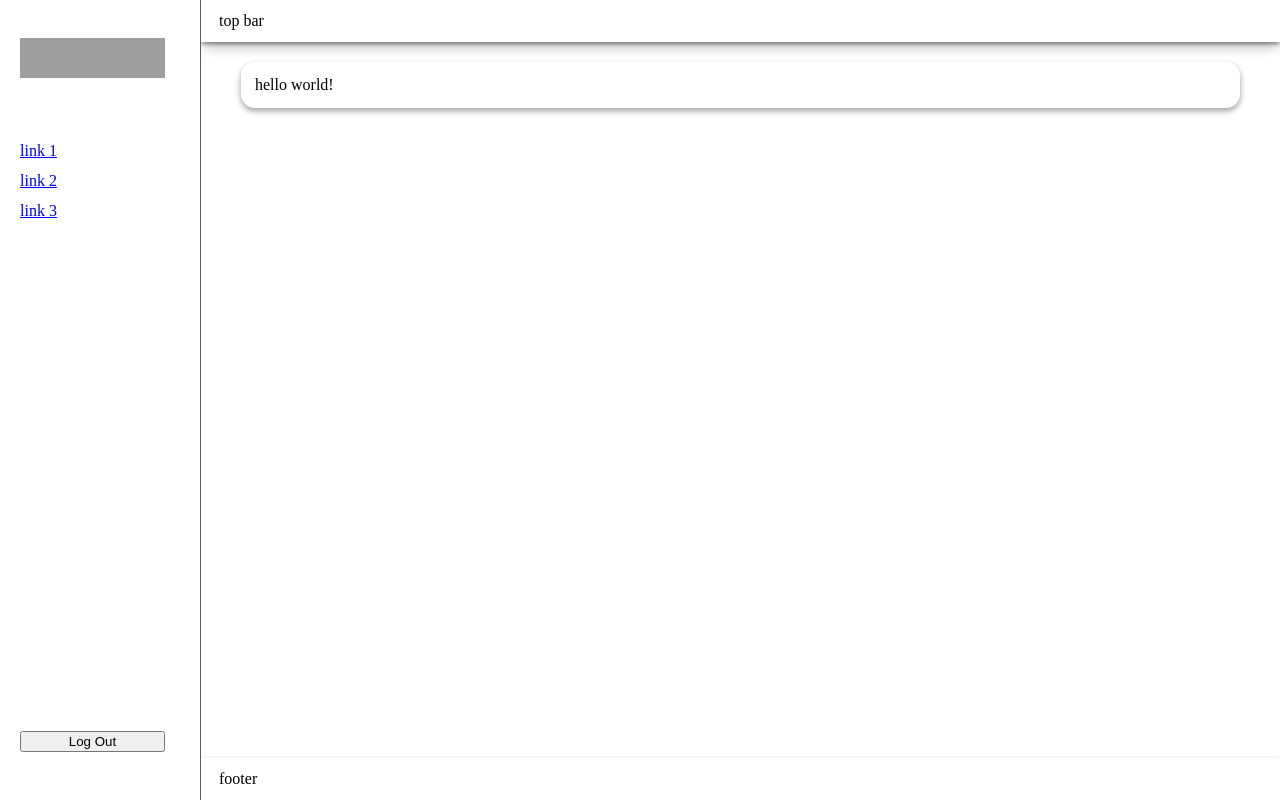
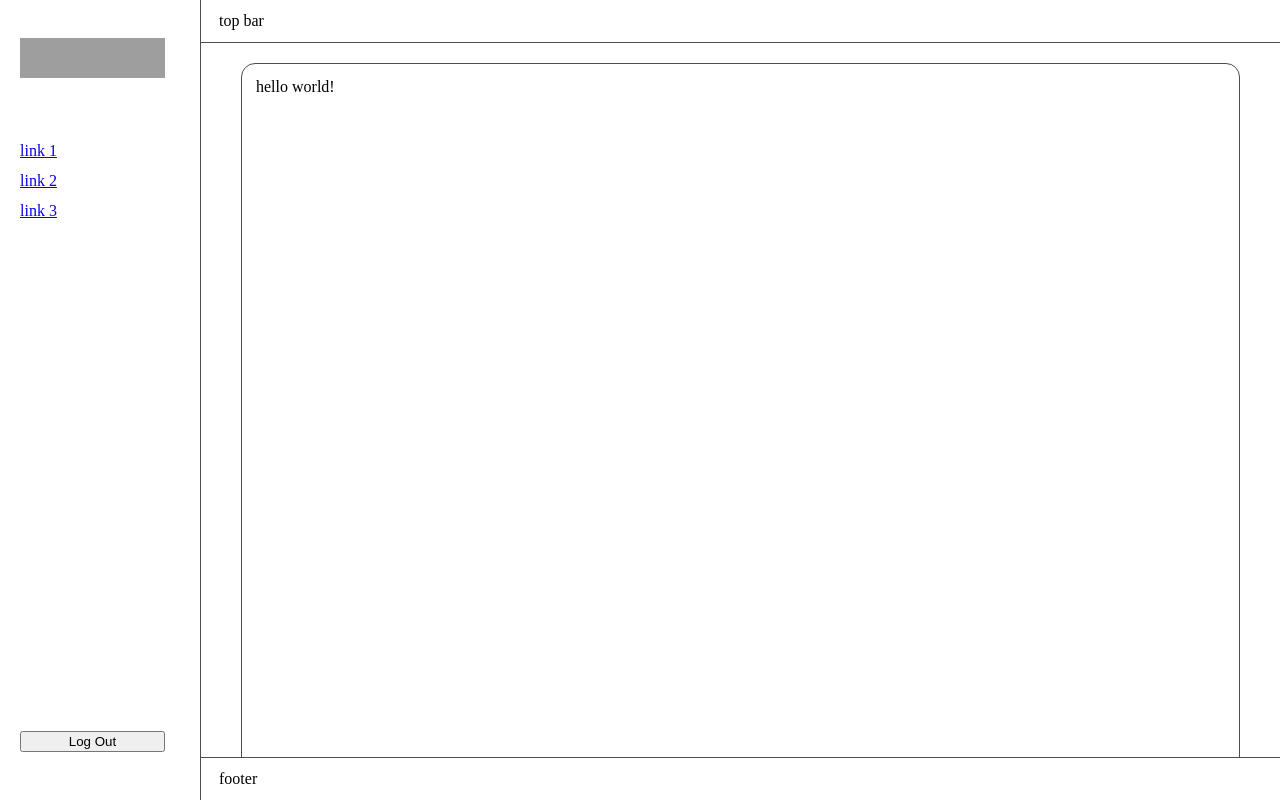
Before and after one commit to sohail-ansari02/soha-angular-layout, an Angular app: page / in a window 1280 px wide. Built offline with nearby package versions, Linux system fonts and the light colour scheme; grey boxes are pictures that could not be loaded.

Commit message:
changes in styling

```diff
--- a/src/app/layout/components/side-nav/side-nav.component.scss
+++ b/src/app/layout/components/side-nav/side-nav.component.scss
@@ -1,10 +1,10 @@
-:host > * {
-  height: 100%;
-  width: 100%;
-  box-sizing: border-box;
+:host {
+
 }
 
 .side-nav {
+  box-sizing: border-box;
+  height: 100%;
   padding: 38px 35px 48px 20px;
   display: flex;
   justify-content: space-between;
--- a/src/app/layout/layout.component.html
+++ b/src/app/layout/layout.component.html
@@ -3,7 +3,7 @@
   <div class="layout__container">
     <app-top-bar class="layout__top-bar"></app-top-bar>
     <div class="layout__content">
-      <div class="">hello world!</div>
+      <div style="height: 1000px;" class="">hello world!</div>
     </div>
     <app-footer class="layout__footer">footer</app-footer>
   </div>
--- a/src/app/layout/layout.component.scss
+++ b/src/app/layout/layout.component.scss
@@ -1,4 +1,6 @@
 .layout {
+  $borderColor: rgb(77, 75, 75);
+
   color: inherit;
   background: inherit;
   position: relative;
@@ -11,24 +13,24 @@
   display: grid;
   grid-template-columns: auto 1fr;
 
+
   &__side-nav,
   &__container {
     height: 100%;
   }
 
   &__top-bar {
-    box-shadow: rgba(0, 0, 0, 0.4) 0px 2px 4px,
-      rgba(0, 0, 0, 0.3) 0px 7px 13px -3px, rgba(0, 0, 0, 0.2) 0px -3px 0px;
+    border-bottom: 1px solid $borderColor;
   }
   &__footer {
-    box-shadow: rgba(0, 0, 0, 0.16) 0px 3px 6px, rgba(0, 0, 0, 0.23) 0px 3px 6px;
+    border-top: 1px solid $borderColor;
   }
 
   &__side-nav {
     overflow: auto;
     height: 100vh;
 
-    border-right: 1px solid rgb(91, 91, 91);
+    border-right: 1px solid $borderColor;
   }
   &__container {
     overflow: auto;
@@ -40,8 +42,7 @@
     padding: 20px 40px;
 
     & > * {
-      box-shadow: rgba(0, 0, 0, 0.16) 0px 3px 6px,
-        rgba(0, 0, 0, 0.23) 0px 3px 6px;
+      border: 1px solid $borderColor;
       border-radius: 14px;
       padding: 14px;
     }
```
